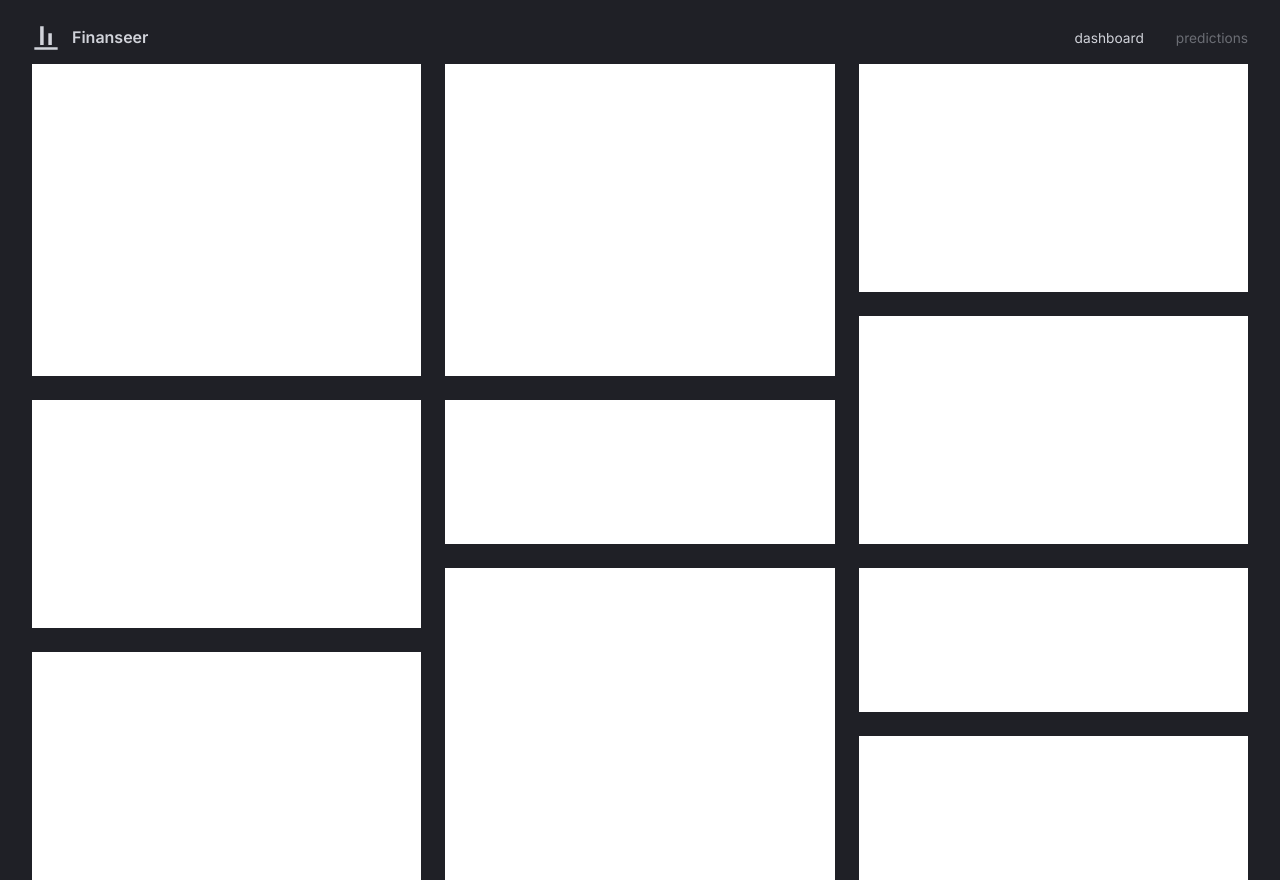
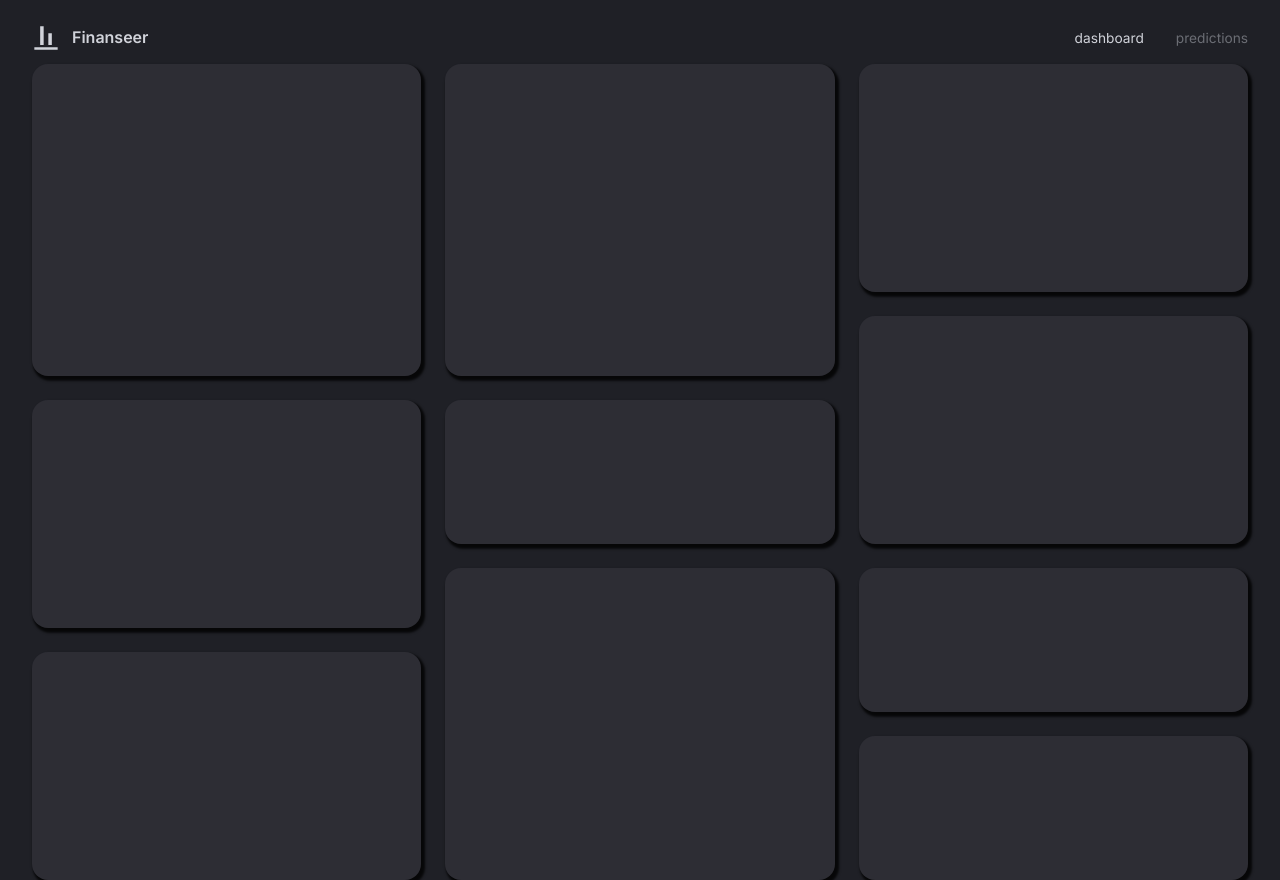
Before and after one commit to coffeendude/dashboard, a React (Vite) app in the folder dash-client/: page / in a window 1280 px wide. Built offline with nearby package versions, Linux system fonts and the light colour scheme; no server answers.

Commit message:
established db server

```diff
--- /dev/null
+++ b/dash-client/src/components/DashboardBox.tsx
@@ -0,0 +1,10 @@
+import { Box } from "@mui/material";
+import { styled } from "@mui/system"
+
+const DashboardBox = styled(Box)(({ theme }) => ({
+    backgroundColor: theme.palette.background.light,
+    borderRadius: "1rem",
+    boxShadow: "0.15rem 0.2rem 0.15rem 0.1rem rgba(0, 0, 0, .8)"
+}));
+
+export default DashboardBox
--- a/dash-client/src/main.tsx
+++ b/dash-client/src/main.tsx
@@ -2,9 +2,23 @@
 import ReactDOM from 'react-dom/client'
 import App from '@/App'
 import '@/index.css'
+import { Provider } from 'react-redux'
+import { configureStore } from '@reduxjs/toolkit'
+import { setupListeners } from '@reduxjs/toolkit/query'
+import { api } from '@/state/api'
+
+// This sets up our api reducer path
+export const store = configureStore({
+  // This is where we set up our store
+  reducer: { [api.reducerPath]: api.reducer },
+  // This is where we set up our middleware for our store
+  middleware: (getDefault) => getDefault().concat(api.middleware),
+})
+// This sets up our listeners for our store
+setupListeners(store.dispatch);
 
 ReactDOM.createRoot(document.getElementById('root')!).render(
-  <React.StrictMode>
+  <Provider store={store}>
     <App />
-  </React.StrictMode>,
+  </Provider>
 )
--- /dev/null
+++ b/dash-client/src/scenes/dashboard/Row1.tsx
@@ -0,0 +1,18 @@
+import DashboardBox from '@/components/DashboardBox'
+import { useGetKpisQuery } from '@/state/api'
+import React from 'react'
+
+type Props = {}
+
+const Row1 = (props: Props) => {
+    const { data } = useGetKpisQuery()
+    return (
+        <>
+            <DashboardBox gridArea="a"></DashboardBox>
+            <DashboardBox gridArea="b"></DashboardBox>
+            <DashboardBox gridArea="c"></DashboardBox>
+        </>
+    )
+}
+
+export default Row1
--- /dev/null
+++ b/dash-client/src/scenes/dashboard/Row2.tsx
@@ -0,0 +1,16 @@
+import DashboardBox from '@/components/DashboardBox'
+import React from 'react'
+
+type Props = {}
+
+const Row2 = (props: Props) => {
+  return (
+    <>
+        <DashboardBox gridArea="d"></DashboardBox>
+        <DashboardBox gridArea="e"></DashboardBox>
+        <DashboardBox gridArea="f"></DashboardBox>
+    </>
+  )
+}
+
+export default Row2
--- /dev/null
+++ b/dash-client/src/scenes/dashboard/Row3.tsx
@@ -0,0 +1,17 @@
+import DashboardBox from '@/components/DashboardBox'
+import React from 'react'
+
+type Props = {}
+
+const Row3 = (props: Props) => {
+  return (
+    <>
+        <DashboardBox gridArea="g"></DashboardBox>
+        <DashboardBox gridArea="h"></DashboardBox>
+        <DashboardBox gridArea="i"></DashboardBox>
+        <DashboardBox gridArea="j"></DashboardBox>
+    </>
+  )
+}
+
+export default Row3
--- a/dash-client/src/scenes/dashboard/index.tsx
+++ b/dash-client/src/scenes/dashboard/index.tsx
@@ -1,10 +1,10 @@
-import { Box, useTheme } from '@mui/material'
-import React from 'react'
+import { Box, useMediaQuery } from '@mui/material'
+import Row1 from './Row1';
+import Row2 from './Row2';
+import Row3 from './Row3';
 
 
-type Props = {}
-
-const gridTemplate = `
+const gridTemplateLargeScreens = `
     "a b c"
     "a b c"
     "a b c"
@@ -16,22 +16,58 @@
     "g h j"
     "g h j"
 
-`
+`;
 
-const Dashboard = (props: Props) => {
-    const { palette } = useTheme()
+const gridTemplateSmallScreens = `
+    "a"
+    "a"
+    "a"
+    "a"
+    "b"
+    "b"
+    "b"
+    "b"
+    "c"
+    "c"
+    "c"
+    "d"
+    "d"
+    "d"
+    "e"
+    "e"
+    "f"
+    "f"
+    "g"
+    "g"
+    "g"
+    "h"
+    "h"
+    "h"
+    "h"
+    "i"
+    "i"
+    "j"
+    "j"
+`;
+
+const Dashboard = () => {
+    const isAboveMediumScreens = useMediaQuery("(min-width: 1200px)")
     return (
-        <Box width="100%" height="100%" display="grid" gap="1.5rem" sx={{ gridTemplateColumns: "repeat(3, minmax(370px, 1fr))", gridTemplateRows: "repeat(10, minmax(60px, 1fr))", gridTemplateAreas: gridTemplate, }}>
-            <Box bgcolor="#fff" gridArea="a"></Box>
-            <Box bgcolor="#fff" gridArea="b"></Box>
-            <Box bgcolor="#fff" gridArea="c"></Box>
-            <Box bgcolor="#fff" gridArea="d"></Box>
-            <Box bgcolor="#fff" gridArea="e"></Box>
-            <Box bgcolor="#fff" gridArea="f"></Box>
-            <Box bgcolor="#fff" gridArea="g"></Box>
-            <Box bgcolor="#fff" gridArea="h"></Box>
-            <Box bgcolor="#fff" gridArea="i"></Box>
-            <Box bgcolor="#fff" gridArea="j"></Box>
+        <Box width="100%" height="100%" display="grid" gap="1.5rem"
+            sx={
+                isAboveMediumScreens ?
+                {
+                    gridTemplateColumns: "repeat(3, minmax(370px, 1fr))", gridTemplateRows: "repeat(10, minmax(60px, 1fr))", gridTemplateAreas: gridTemplateLargeScreens,
+                } : {
+                    gridAutoColumns: "1fr", gridAutoRows: "80px", gridTemplateAreas: gridTemplateSmallScreens,
+                }
+            }
+            >
+
+            <Row1 />
+            <Row2 />
+            <Row3 />
+
         </Box>
     )
 }
--- /dev/null
+++ b/dash-client/src/state/api.ts
@@ -0,0 +1,20 @@
+// Boiler plate for Redux Tool kit
+import { createApi, fetchBaseQuery } from "@reduxjs/toolkit/query/react";
+
+export const api = createApi({
+    // Where the data is being fetched from
+    baseQuery: fetchBaseQuery({ baseUrl: import.meta.env.VITE_BASE_URL }),
+    // Where the data is being stored
+    reducerPath: "main",
+    // What's being used to keep information in the store
+    tagTypes: ["Kpis"],
+    endpoints: (build) => ({
+        // Where we create our API endpoints
+        getKpis: build.query<void, void>({
+            query: () => "kpi/kpis/",
+            providesTags: ["Kpis"],
+        }),
+    })
+})
+
+export const { useGetKpisQuery } = api;
```
